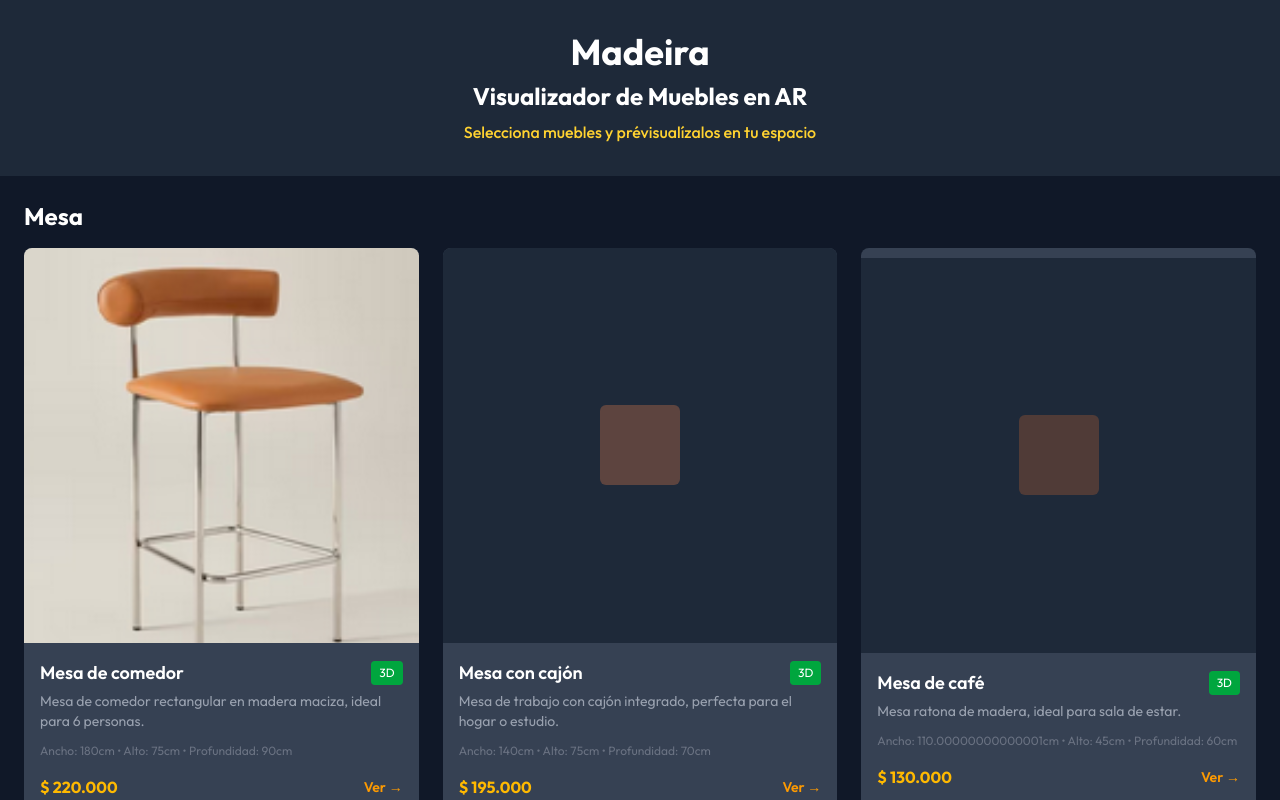
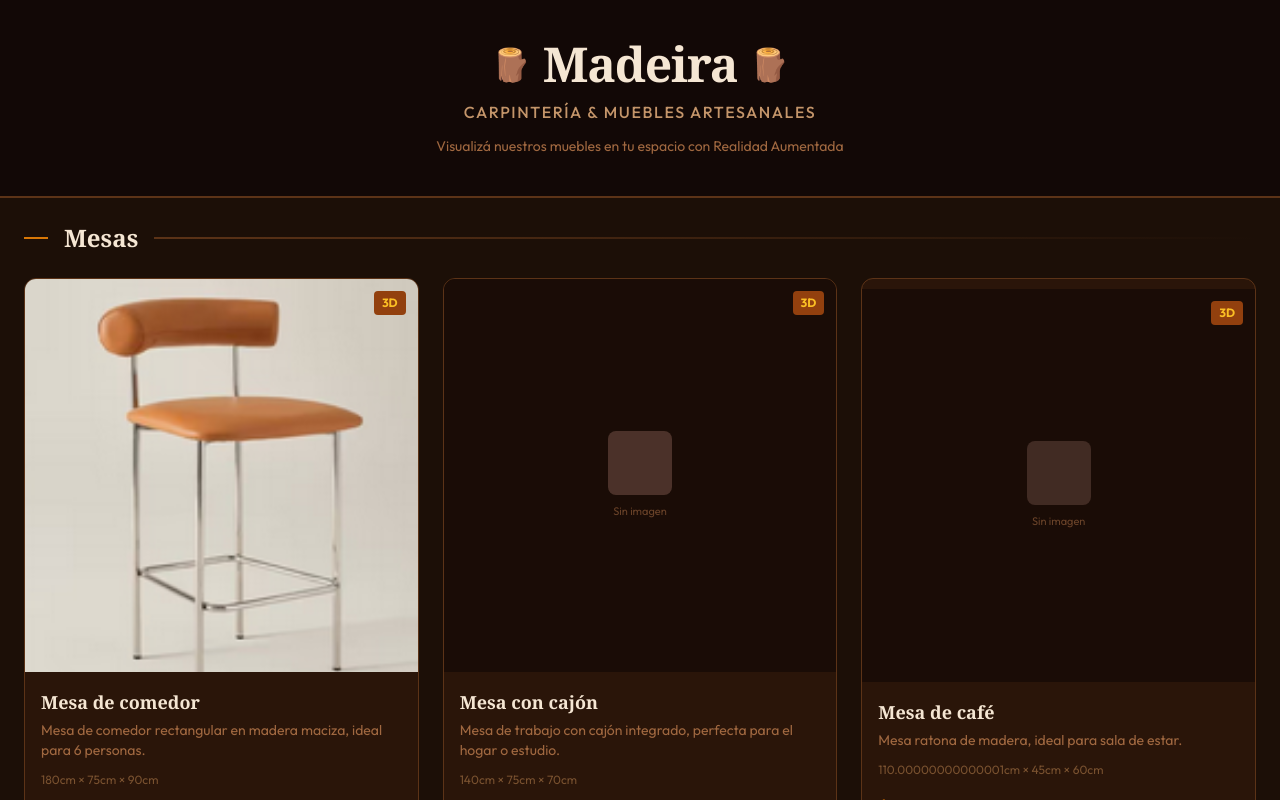
Before and after one commit to Talkird/ai-madeira, a React (Vite) app: page / in a window 1280 px wide. Shown: the top 800 px of the page. Built offline with nearby package versions, Linux system fonts and the light colour scheme.

Commit message:
feat: wood theme, loading spinner, fix AR floating ghost camera

```diff
--- a/src/components/ARCamera.tsx
+++ b/src/components/ARCamera.tsx
@@ -278,8 +278,7 @@ function HitTestScene({
   const ghostRef = useRef<THREE.Group>(null);
   const firstHitRef = useRef(false);
   const hasHitRef = useRef(false);
-  const floatPosRef = useRef(new THREE.Vector3());
-  const { camera } = useThree();
+  const dirRef = useRef(new THREE.Vector3());
 
   useXRHitTest((results, getWorldMatrix) => {
     if (results.length === 0) {
@@ -299,17 +298,18 @@ function HitTestScene({
     }
   }, "viewer");
 
-  useFrame(() => {
+  useFrame((state) => {
     if (!ghostRef.current) return;
     ghostRef.current.rotation.y = pendingRef.current.rotation;
     ghostRef.current.scale.setScalar(pendingRef.current.scale);
     if (hasHitRef.current) {
       ghostRef.current.position.copy(hitPositionRef.current);
     } else {
-      // No surface yet — float the ghost 1.2 m in front of the camera
-      camera.getWorldDirection(floatPosRef.current);
-      floatPosRef.current.multiplyScalar(1.2).add(camera.position);
-      ghostRef.current.position.copy(floatPosRef.current);
+      // Float 1.5 m in front of the viewer using the live XR camera
+      state.camera.getWorldDirection(dirRef.current);
+      dirRef.current.multiplyScalar(1.5).add(state.camera.position);
+      dirRef.current.y = Math.max(dirRef.current.y - 0.5, 0.01);
+      ghostRef.current.position.copy(dirRef.current);
     }
   });
 
--- a/src/components/FurnitureGallery.tsx
+++ b/src/components/FurnitureGallery.tsx
@@ -5,6 +5,14 @@ import { furnitureItems } from "../data/furnitureData";
 interface FurnitureGalleryProps {
   onSelectFurniture: (furniture: Furniture) => void;
 }
+
+const CATEGORY_LABELS: Record<string, string> = {
+  mesa: "Mesas",
+  sillon: "Sillones",
+  mesita: "Mesitas de Luz",
+  libreria: "Librerías",
+  cama: "Camas",
+};
 
 export function FurnitureGallery({ onSelectFurniture }: FurnitureGalleryProps) {
   const categories = useMemo(
@@ -16,105 +24,92 @@ export function FurnitureGallery({ onSelectFurniture }: FurnitureGalleryProps) {
     `$ ${price.toLocaleString("es-AR", { maximumFractionDigits: 0 })}`;
 
   return (
-    <div className="min-h-screen  bg-gray-900">
+    <div className="min-h-screen" style={{ background: "#1c0f07" }}>
       {/* HEADER */}
-      <header className="bg-gray-800 py-8 px-4">
-        <h1 className="text-4xl font-bold text-white text-center">
-          Madeira <br />
-          <span className="text-lg md:text-2xl">
-            Visualizador de Muebles en AR
-          </span>
-        </h1>
-
-        <p className="text-amber-300 font-medium text-center mt-2">
-          Selecciona muebles y prévisualízalos en tu espacio
-        </p>
+      <header style={{ background: "#120806", borderBottom: "2px solid #5c3317" }} className="py-10 px-4">
+        <div className="max-w-7xl mx-auto flex flex-col items-center gap-2">
+          <div className="flex items-center gap-3 mb-1">
+            <span style={{ color: "#d97706", fontSize: 32 }}>🪵</span>
+            <h1 style={{ color: "#f5e6d3", fontFamily: "Georgia, serif" }} className="text-5xl font-bold tracking-tight">
+              Madeira
+            </h1>
+            <span style={{ color: "#d97706", fontSize: 32 }}>🪵</span>
+          </div>
+          <p style={{ color: "#c4956a" }} className="text-base font-medium tracking-widest uppercase">
+            Carpintería &amp; Muebles Artesanales
+          </p>
+          <p style={{ color: "#a06840" }} className="text-sm mt-1">
+            Visualizá nuestros muebles en tu espacio con Realidad Aumentada
+          </p>
+        </div>
       </header>
 
       {/* CONTENT */}
       <main className="p-6 max-w-7xl mx-auto">
         {categories.map((category) => {
-          const categoryItems = furnitureItems.filter(
-            (item) => item.category === category,
-          );
-
+          const categoryItems = furnitureItems.filter((item) => item.category === category);
           return (
-            <section key={category} className="mb-10">
-              <h2 className="text-2xl font-bold text-white mb-4 capitalize">
-                {category}
-              </h2>
+            <section key={category} className="mb-12">
+              {/* Category heading */}
+              <div className="flex items-center gap-4 mb-6">
+                <div style={{ height: 2, flex: "0 0 24px", background: "#d97706" }} />
+                <h2 style={{ color: "#f5e6d3", fontFamily: "Georgia, serif" }} className="text-2xl font-bold">
+                  {CATEGORY_LABELS[category] ?? category}
+                </h2>
+                <div style={{ height: 2, flex: 1, background: "linear-gradient(to right, #5c3317, transparent)" }} />
+              </div>
 
               <div className="grid grid-cols-1 md:grid-cols-2 lg:grid-cols-3 gap-6">
                 {categoryItems.map((furniture) => (
                   <button
                     key={furniture.id}
                     onClick={() => onSelectFurniture(furniture)}
-                    className="
-                      group
-                      bg-gray-700
-                      rounded-lg
-                      overflow-hidden
-                      hover:scale-[102%]
-                      transition-all
-                      duration-200
-                      hover:opacity-75
-                      text-left
-                      cursor-pointer
-                    "
+                    className="group text-left cursor-pointer transition-all duration-200 hover:scale-[102%]"
+                    style={{
+                      background: "#2a1509",
+                      borderRadius: 12,
+                      overflow: "hidden",
+                      border: "1px solid #5c3317",
+                    }}
+                    onMouseEnter={(e) => (e.currentTarget.style.borderColor = "#d97706")}
+                    onMouseLeave={(e) => (e.currentTarget.style.borderColor = "#5c3317")}
                   >
                     {/* PREVIEW */}
-                    <div className="aspect-square bg-gray-800 flex items-center justify-center relative overflow-hidden">
+                    <div className="aspect-square flex items-center justify-center relative overflow-hidden" style={{ background: "#1a0c06" }}>
                       {furniture.img ? (
-                        <img
-                          src={furniture.img}
-                          alt={furniture.name}
-                          className="w-full h-full object-cover"
-                        />
+                        <img src={furniture.img} alt={furniture.name} className="w-full h-full object-cover" />
                       ) : (
-                        <div
-                          className="w-20 h-20 rounded-md opacity-80"
-                          style={{ backgroundColor: furniture.color }}
-                        />
+                        <div className="flex flex-col items-center gap-2 opacity-60">
+                          <div className="w-16 h-16 rounded-lg" style={{ background: furniture.color }} />
+                          <span style={{ color: "#a06840", fontSize: 11 }}>Sin imagen</span>
+                        </div>
                       )}
-
-                      <div className="absolute inset-0 bg-gradient-to-t from-black/50 to-transparent opacity-0 transition-opacity group-hover:opacity-100" />
+                      <div className="absolute inset-0 opacity-0 group-hover:opacity-100 transition-opacity" style={{ background: "linear-gradient(to top, rgba(18,8,6,0.7), transparent)" }} />
+                      {furniture.model && (
+                        <span className="absolute top-3 right-3 text-xs font-bold px-2 py-1 rounded" style={{ background: "#92400e", color: "#fbbf24" }}>
+                          3D
+                        </span>
+                      )}
                     </div>
 
                     {/* INFO */}
                     <div className="p-4">
-                      <div className="flex items-center justify-between">
-                        <h3 className="text-lg font-semibold text-white  transition-colors">
-                          {furniture.name}
-                        </h3>
-
-                        {furniture.model && (
-                          <span className="bg-green-600 text-white text-xs px-2 py-1 rounded">
-                            3D
-                          </span>
-                        )}
-                      </div>
-                      <p className="text-gray-400 text-sm mt-1 line-clamp-2">
+                      <h3 style={{ color: "#f5e6d3", fontFamily: "Georgia, serif" }} className="text-lg font-semibold">
+                        {furniture.name}
+                      </h3>
+                      <p style={{ color: "#a06840" }} className="text-sm mt-1 line-clamp-2">
                         {furniture.description}
                       </p>
 
-                      {/* DIMENSIONS */}
-                      <div className="mt-3 text-xs text-gray-500">
-                        <span>Ancho: {furniture.dimensions.width * 100}cm</span>
-                        {" • "}
-                        <span>Alto: {furniture.dimensions.height * 100}cm</span>
-                        {" • "}
-                        <span>
-                          Profundidad: {furniture.dimensions.depth * 100}cm
-                        </span>
+                      <div className="mt-3 text-xs" style={{ color: "#7a5230" }}>
+                        {furniture.dimensions.width * 100}cm × {furniture.dimensions.height * 100}cm × {furniture.dimensions.depth * 100}cm
                       </div>
 
-                      {/* FOOTER */}
                       <div className="mt-4 flex items-center justify-between">
-                        <span className="text-amber-400 font-bold">
+                        <span style={{ color: "#d97706" }} className="text-lg font-bold">
                           {formatPrice(furniture.price)}
                         </span>
-
-                        <span className="text-amber-500  font-semibold text-sm">
+                        <span style={{ color: "#d97706" }} className="text-sm font-semibold group-hover:translate-x-1 transition-transform inline-block">
                           Ver →
                         </span>
                       </div>
@@ -128,10 +123,9 @@ export function FurnitureGallery({ onSelectFurniture }: FurnitureGalleryProps) {
       </main>
 
       {/* FOOTER */}
-      <footer className="bg-gray-800 border-t border-gray-700 p-6 mt-10">
-        <p className="text-gray-400 text-center text-sm">
-          Usa el modo AR en un dispositivo móvil con cámara para visualizar los
-          muebles en tu entorno real.
+      <footer style={{ background: "#120806", borderTop: "1px solid #5c3317" }} className="p-6 mt-4">
+        <p style={{ color: "#7a5230" }} className="text-center text-sm">
+          Usá el modo AR en Chrome para Android para ver los muebles en tu espacio real.
         </p>
       </footer>
     </div>
```
Also changed, not shown: src/components/FurnitureViewer.tsx (+79 -63 lines).
